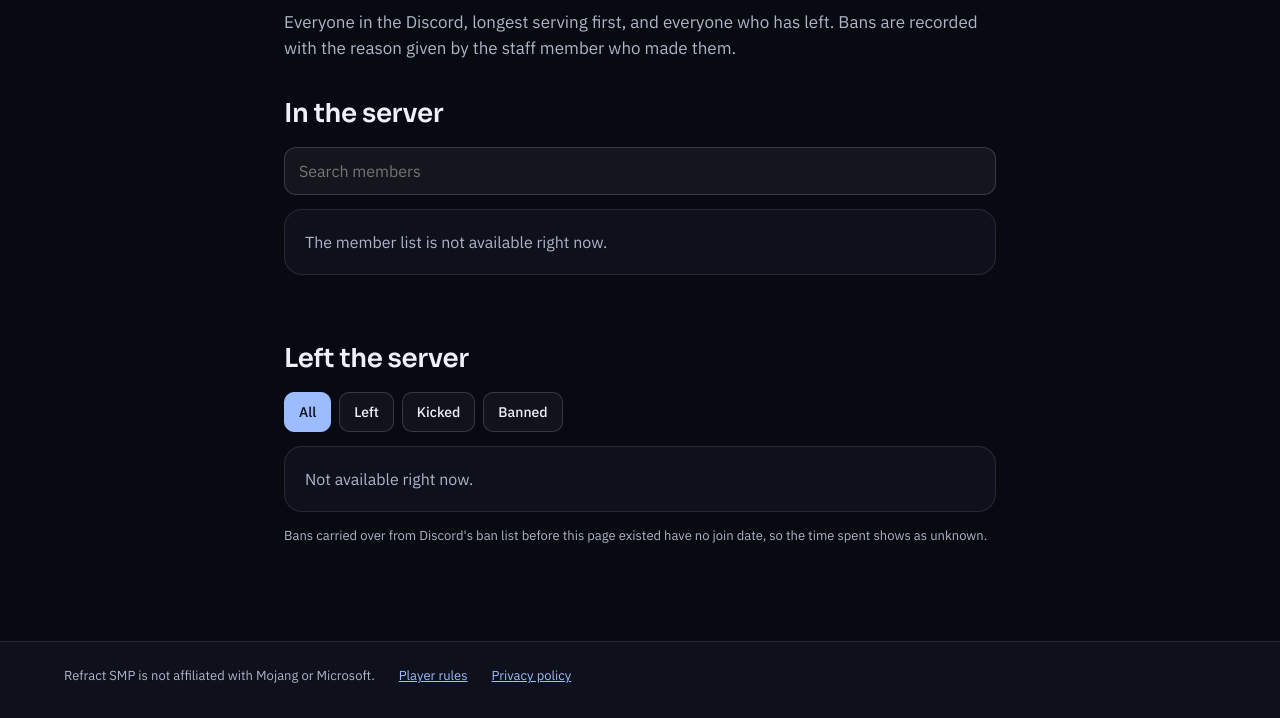
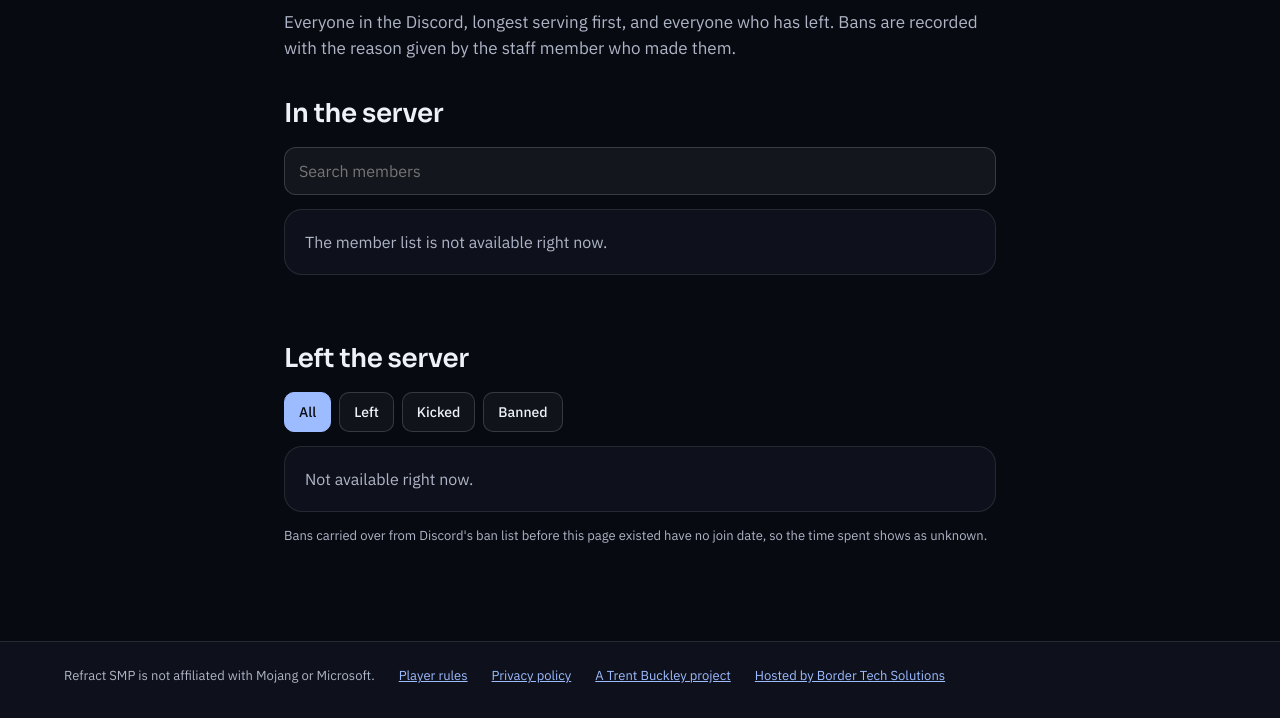
Before and after one commit to BoredManCodes/refract-site, a website: page public/members.html in a window 1280 px wide. Shown: the part 198-916 px from the top of the page. Drawn offline with Linux system fonts and the light colour scheme; no server answers.

Commit message:
Footer: add Trent Buckley and Border Tech Solutions links

```diff
--- a/public/members.html
+++ b/public/members.html
@@ -124,6 +124,8 @@ Refract SMP</a>
 <span>Refract SMP is not affiliated with Mojang or Microsoft.</span>
 <a href="/rules">Player rules</a>
 <a href="/privacy">Privacy policy</a>
+<a href="https://trent-buckley.com" rel="noopener">A Trent Buckley project</a>
+<a href="https://bordertechsolutions.com.au" rel="noopener">Hosted by Border Tech Solutions</a>
 </div>
 </footer>
 </div>
```
Also changed, not shown: public/index.html (+1 -1 lines), public/privacy.html (+2 -0 lines), public/rules.html (+2 -0 lines), public/staff.html (+2 -0 lines).
